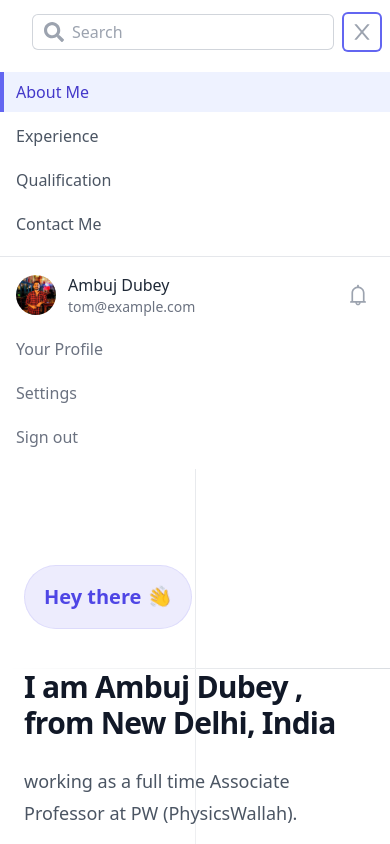
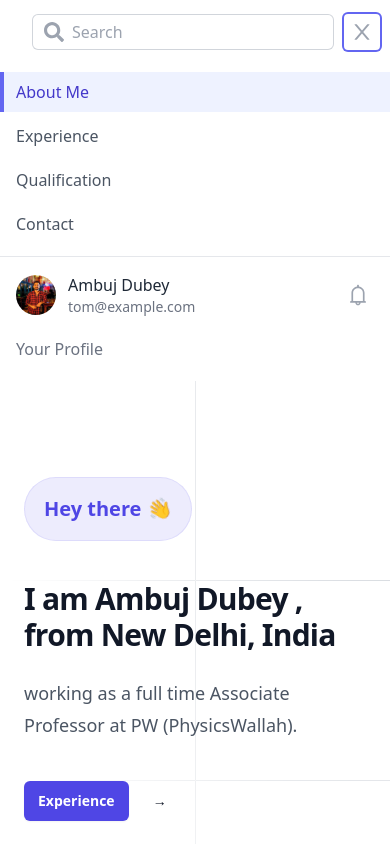
Before and after one commit to abhishek-06-singh/Ambuj_Portfolio, a React (Create React App) app in the folder ambuj-portfolio/: page / in a window 390 px wide. Both pictures are taken after a click on the button "Open main menu". Shown: the top 844 px of the page. Built offline with nearby package versions, Linux system fonts and the light colour scheme.

Commit message:
added contact form

```diff
--- a/ambuj-portfolio/src/components/navbar/Navbar.jsx
+++ b/ambuj-portfolio/src/components/navbar/Navbar.jsx
@@ -192,7 +192,7 @@ const Navbar = () => {
                 href="#"
                 className="block border-l-4 border-transparent py-2 pl-3 pr-4 text-base font-medium text-gray-600 hover:border-gray-300 hover:bg-gray-50 hover:text-gray-800"
               >
-                Contact Me
+                <Link to="/contact">Contact</Link>
               </Disclosure.Button>
             </div>
             <div className="border-t border-gray-200 pb-3 pt-4">
@@ -224,20 +224,6 @@ const Navbar = () => {
                 >
                   Your Profile
                 </Disclosure.Button>
-                <Disclosure.Button
-                  as="a"
-                  href="#"
-                  className="block px-4 py-2 text-base font-medium text-gray-500 hover:bg-gray-100 hover:text-gray-800"
-                >
-                  Settings
-                </Disclosure.Button>
-                <Disclosure.Button
-                  as="a"
-                  href="#"
-                  className="block px-4 py-2 text-base font-medium text-gray-500 hover:bg-gray-100 hover:text-gray-800"
-                >
-                  Sign out
-                </Disclosure.Button>
               </div>
             </div>
           </Disclosure.Panel>
```
